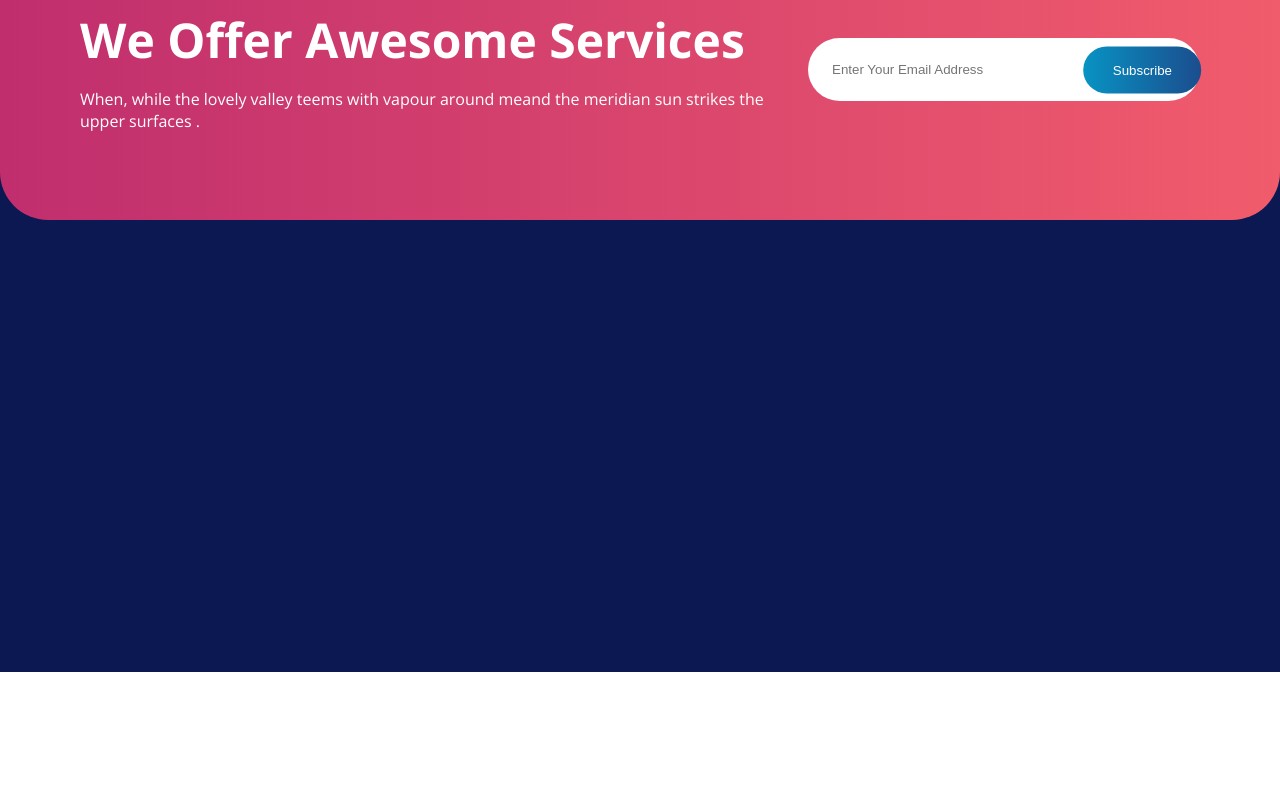
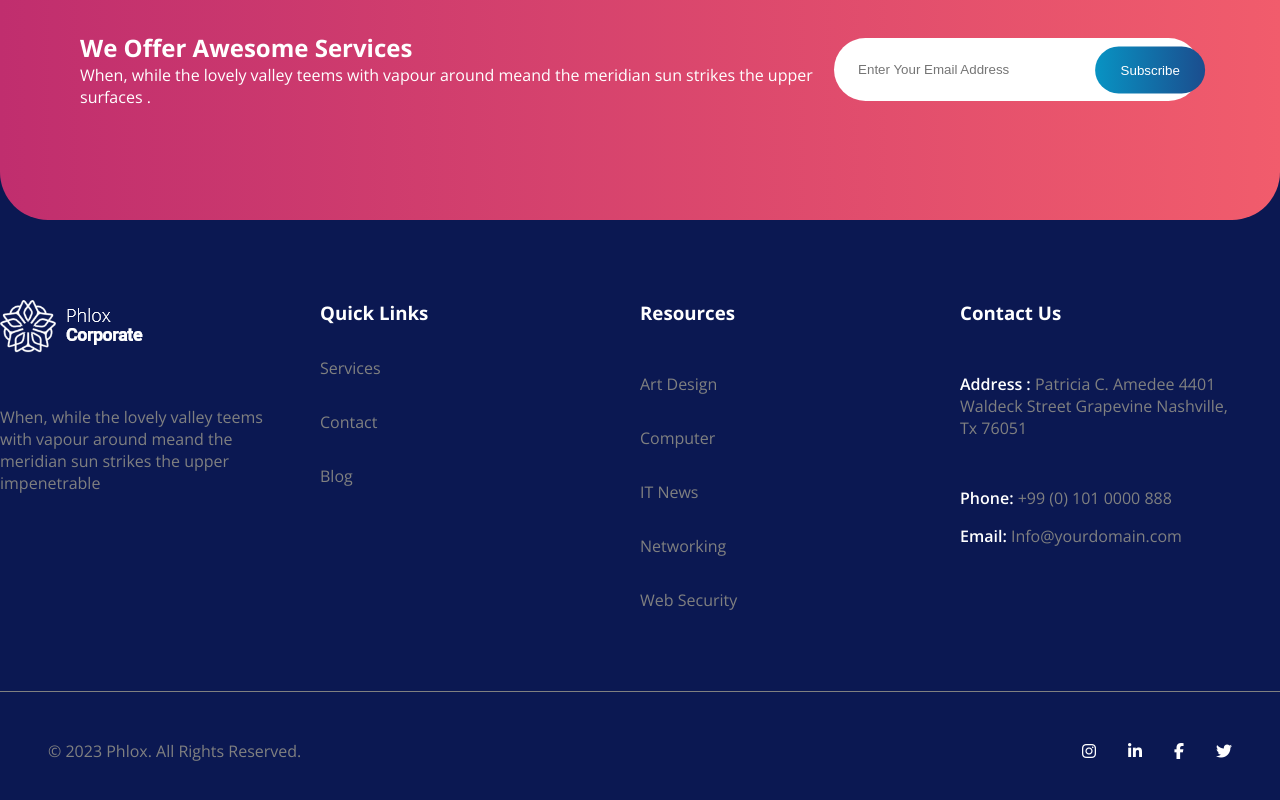
Before and after one commit to PinoGabriel/proj-html-vuejs, a Vue app: page / in a window 1280 px wide. Shown: the part 7070-7870 px from the top of the page. Before the commit the page ends 7742 px from the top, so only its background shows below. Built offline with nearby package versions, Linux system fonts and the light colour scheme.

Commit message:
feat: created all footers

```diff
--- /dev/null
+++ b/src/components/AppFooterInfo.vue
@@ -0,0 +1,82 @@
+<script>
+export default {
+    name: "AppFooterInfo",
+}
+</script>
+
+
+<template>
+    <div class="imgClass">
+        <img src="../assets/corporate-landing/images/white-logo-2.png" alt="logoFooter">
+        <p>When, while the lovely valley teems with vapour around meand the meridian sun strikes the upper impenetrable</p>
+    </div>
+    <div class="quickLinks">
+        <h3>Quick Links</h3>
+        <a href="#ourService">Services</a>
+        <a href="#contact">Contact</a>
+        <a href="#ourBlog">Blog</a>
+    </div>
+    <div class="resources">
+        <h3>Resources</h3>
+        <a href="#">Art Design</a>
+        <a href="#">Computer</a>
+        <a href="#">IT News</a>
+        <a href="#">Networking</a>
+        <a href="#">Web Security</a>
+    </div>
+    <div id="contact" class="contactUs">
+        <h3>Contact Us</h3>
+        <p><span>Address :</span> Patricia C. Amedee 4401 Waldeck Street Grapevine Nashville, Tx 76051</p>
+        <p><span>Phone:</span> +99 (0) 101 0000 888</p>
+        <p><span>Email:</span> Info@yourdomain.com</p>
+    </div>
+</template>
+
+
+<style scoped lang="scss">
+@use '../styles/partials/variables' as *;
+
+div {
+    width: 25%;
+    padding-right: 2em;
+}
+
+p {
+    margin-top: 3rem;
+    color: grey;
+
+    span {
+        font-weight: 600;
+        color: white;
+    }
+}
+
+a {
+    text-decoration: none;
+    color: grey;
+    display: block;
+    margin-top: 2rem;
+}
+
+.quickLinks {
+    a:hover {
+        color: $colorRed;
+    }
+}
+
+.resources {
+    a:nth-child(2) {
+        margin-top: 3rem;
+    }
+
+    a:hover {
+        color: $colorRed;
+    }
+}
+
+.contactUs {
+    p:nth-last-child(1) {
+        margin-top: 1rem;
+    }
+}
+</style>
--- a/src/components/PageFooter.vue
+++ b/src/components/PageFooter.vue
@@ -1,7 +1,13 @@
 <script>
 import { store } from '../store.js'
+import AppFooterInfo from './AppFooterInfo.vue';
+
+
 export default {
     name: "PageFooter",
+    components: {
+        AppFooterInfo
+    },
     data() {
         return {
             store
@@ -22,12 +28,31 @@ export default {
                 <p>When, while the lovely valley teems with vapour around meand the meridian sun strikes the upper surfaces
                     .</p>
             </div>
-            <div class="positionRelative">
+            <div class="emailPositionRelative">
                 <form>
                     <input type="email" id="emails" name="email" placeholder="Enter Your Email Address" required
                         pattern=".+@example\.com">
                     <button type="submit" class="subscribe">Subscribe</button>
                 </form>
+            </div>
+        </div>
+
+        <div class="container footerInfo">
+            <AppFooterInfo />
+        </div>
+
+        <div class="footerCopyright">
+            <div class="container justify-bewtween">
+                <div>
+                    <p>&copy; 2023 Phlox. All Rights Reserved.</p>
+                </div>
+
+                <div>
+                    <i class="fa-brands fa-instagram"></i>
+                    <i class="fa-brands fa-linkedin-in"></i>
+                    <i class="fa-brands fa-facebook-f"></i>
+                    <i class="fa-brands fa-twitter"></i>
+                </div>
             </div>
         </div>
     </section>
@@ -52,8 +77,9 @@ export default {
     justify-content: space-between;
     align-items: center;
     padding: 5rem;
+    margin-bottom: 5rem;
 
-    div:nth-child(1) {
+    i div:nth-child(1) {
         width: 65%;
 
         h1 {
@@ -67,6 +93,29 @@ export default {
     }
 }
 
+.footerInfo {
+    margin-bottom: 5rem;
+}
+
+.footerCopyright {
+    border-top: 1px solid grey;
+    padding: 3rem;
+
+    p {
+        color: grey;
+    }
+
+    i {
+        margin-left: 2rem;
+        cursor: pointer;
+    }
+
+    i:hover {
+        color: $colorRed;
+    }
+
+}
+
 #emails {
     width: 100%;
     padding: 1.5rem;
@@ -74,7 +123,7 @@ export default {
     border: 0px;
 }
 
-.positionRelative {
+.emailPositionRelative {
     position: relative;
 }
 
--- a/src/components/PageMain.vue
+++ b/src/components/PageMain.vue
@@ -66,7 +66,7 @@ export default {
 </script>
 
 <template>
-	<section class="mainServices">
+	<section id="ourService" class="mainServices">
 		<p>Our Service</p>
 		<h2>What <span>We Do</span></h2>
 		<p>When, While the lovely valley teems with vapour around meand the</p>
@@ -128,7 +128,7 @@ export default {
 		</div>
 	</section>
 
-	<section class="blog">
+	<section id="ourBlog" class="blog">
 		<p>Blog</p>
 		<h2>Latest <span>Posts</span></h2>
 		<p>When, while the lovely valley teems with vapour around meand the meridian sun <br> strikes the upper surfaces .
--- a/src/styles/general.scss
+++ b/src/styles/general.scss
@@ -49,3 +49,7 @@ body {
     display: flex;
     margin: 0 auto;
 }
+
+.justify-bewtween {
+    justify-content: space-between;
+}
```
